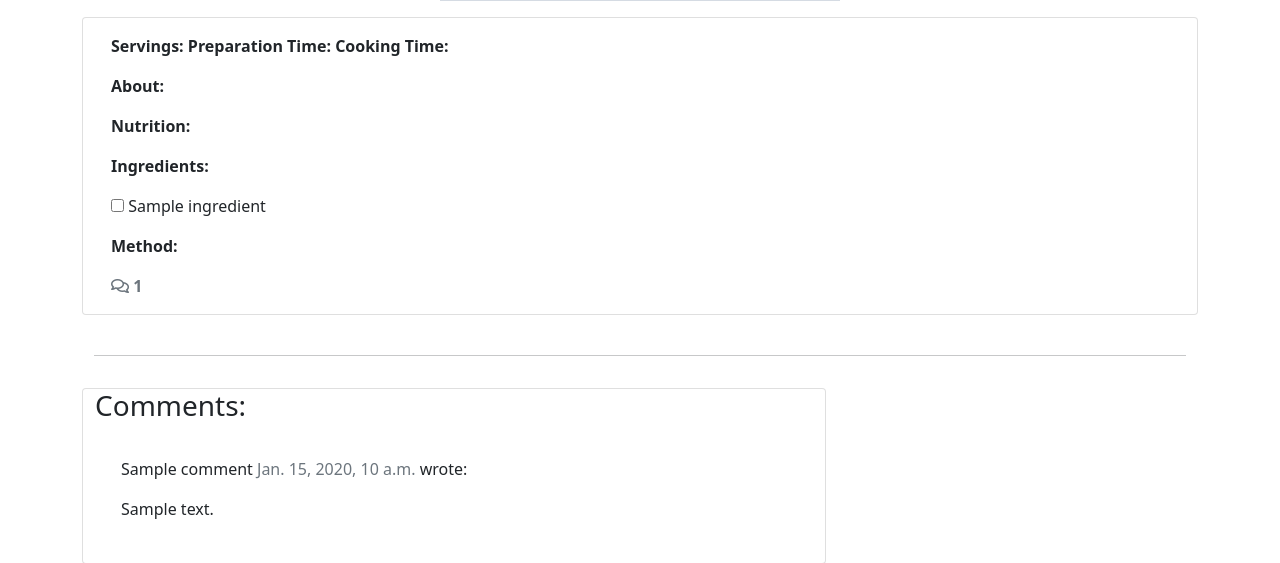
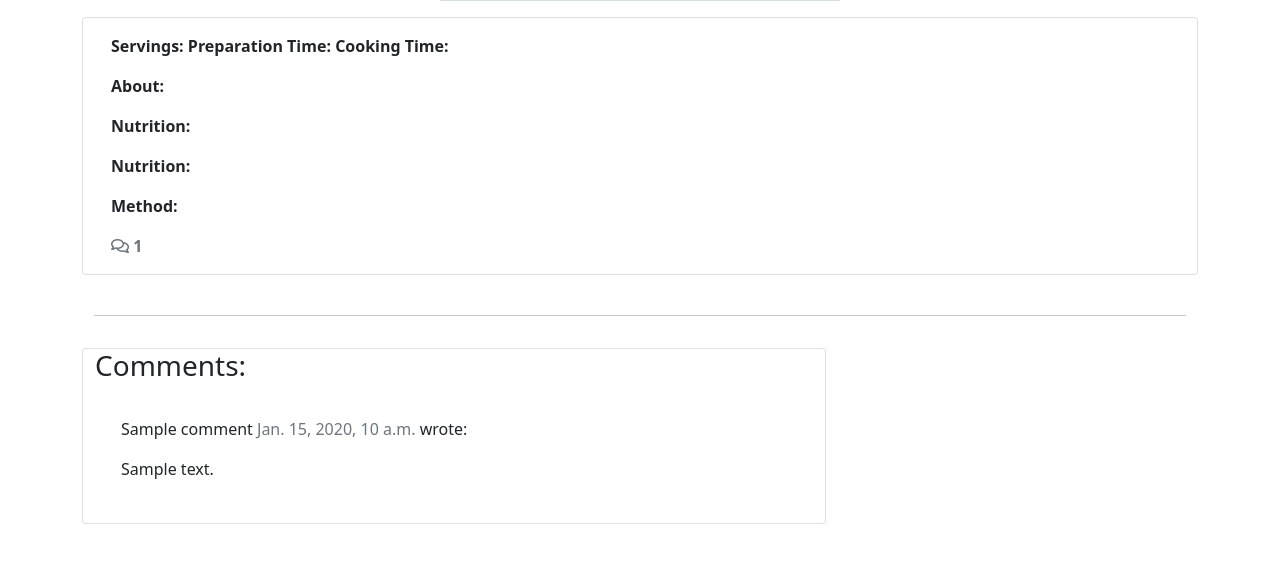
Before and after one commit to hartnetl/lord-of-the-recipes, a Django app: template templates/view_recipe.html in a window 1280 px wide. Shown: the part 433-996 px from the top of the page. Run offline with Django 3.2, Linux system fonts and the light colour scheme; tables that the repository leaves empty hold one stand-in row (values such as "Sample post"); the template is opened without the code that fills it: values that come from a table or form of the project are taken from there, most other values are stand-ins (such as "Sample title", 1, 10 or a date in 2020); grey boxes marked "Sample" are stand-in pictures; parts of the project's set-up code (start-up, migrations or seed data) failed here and were passed over; some libraries are stand-ins or nearby versions.

Commit message:
Refactor: Change ingredients section of html so it now displays
When I changed the backend for ingredients, I forgot to change the html too

```diff
--- a/recipeapp/admin.py
+++ b/recipeapp/admin.py
@@ -10,7 +10,7 @@ class RecipeAdmin(SummernoteModelAdmin, admin.ModelAdmin):
     list_filter = ('status', 'date_created', 'approval', 'category')
     search_fields = ['title', 'about', 'method', 'ingredients__item', 'category']
     list_display = ('title', 'slug', 'status', 'date_created')
-    summernote_fields = ('about', 'method', 'nutrition')
+    summernote_fields = ('about', 'method', 'nutrition', 'ingredients')
     actions = ['approve_recipes']
 
     def approve_recipes(self, request, queryset):
--- a/recipeapp/forms.py
+++ b/recipeapp/forms.py
@@ -6,4 +6,4 @@ class RecipeForm(forms.ModelForm):
 
     class Meta:
         model = Recipe
-        exclude = ()
+        exclude = ('slug', 'date_created', 'approval', )
--- a/recipeapp/views.py
+++ b/recipeapp/views.py
@@ -18,8 +18,6 @@ class FullRecipe(View):
     def get(self, request, slug, *args, **kwargs):
         queryset = Recipe.objects.filter(status=1)
         recipe = get_object_or_404(queryset, slug=slug)
-        queryset1 = recipe.ingredients.all()
-        ingredients = queryset1
         comments = recipe.comments.filter(approved=True).order_by('date_posted')
 
         return render(
@@ -27,7 +25,6 @@ class FullRecipe(View):
             'view_recipe.html',
             {
                 'recipe': recipe,
-                'ingredients': ingredients,
                 'comments': comments
             },
         )
@@ -35,5 +32,6 @@ class FullRecipe(View):
 
 class RecipeCreate(CreateView):
     model = Recipe
-    fields = ['title', 'about', 'nutrition', 'servings', 'prep_time', 'cook_time', 'ingredients', 'method', 'tags', 'status', 'featured_image', 'category', ]
+    add_recipe = RecipeForm()
+    fields = ['title', 'creator', 'about', 'nutrition', 'servings', 'prep_time', 'cook_time', 'ingredients', 'method', 'tags', 'status', 'featured_image', 'category', ]
     template_name = 'recipe_form.html'
--- a/templates/view_recipe.html
+++ b/templates/view_recipe.html
@@ -45,14 +45,8 @@
                 </p>
                 <p class="card-text ">
 
-                    <strong>Ingredients:</strong><br>
-                    {% for ingredient in ingredients %}
-                    <p>
-                        <input type="checkbox">
-                        {{ ingredient | safe }}
-                    </p>
-
-                    {% endfor %}
+                    <strong>Nutrition:</strong><br>
+                    {{ recipe.ingredients | safe }}
 
                 </p>
                 <p class="card-text ">
```
